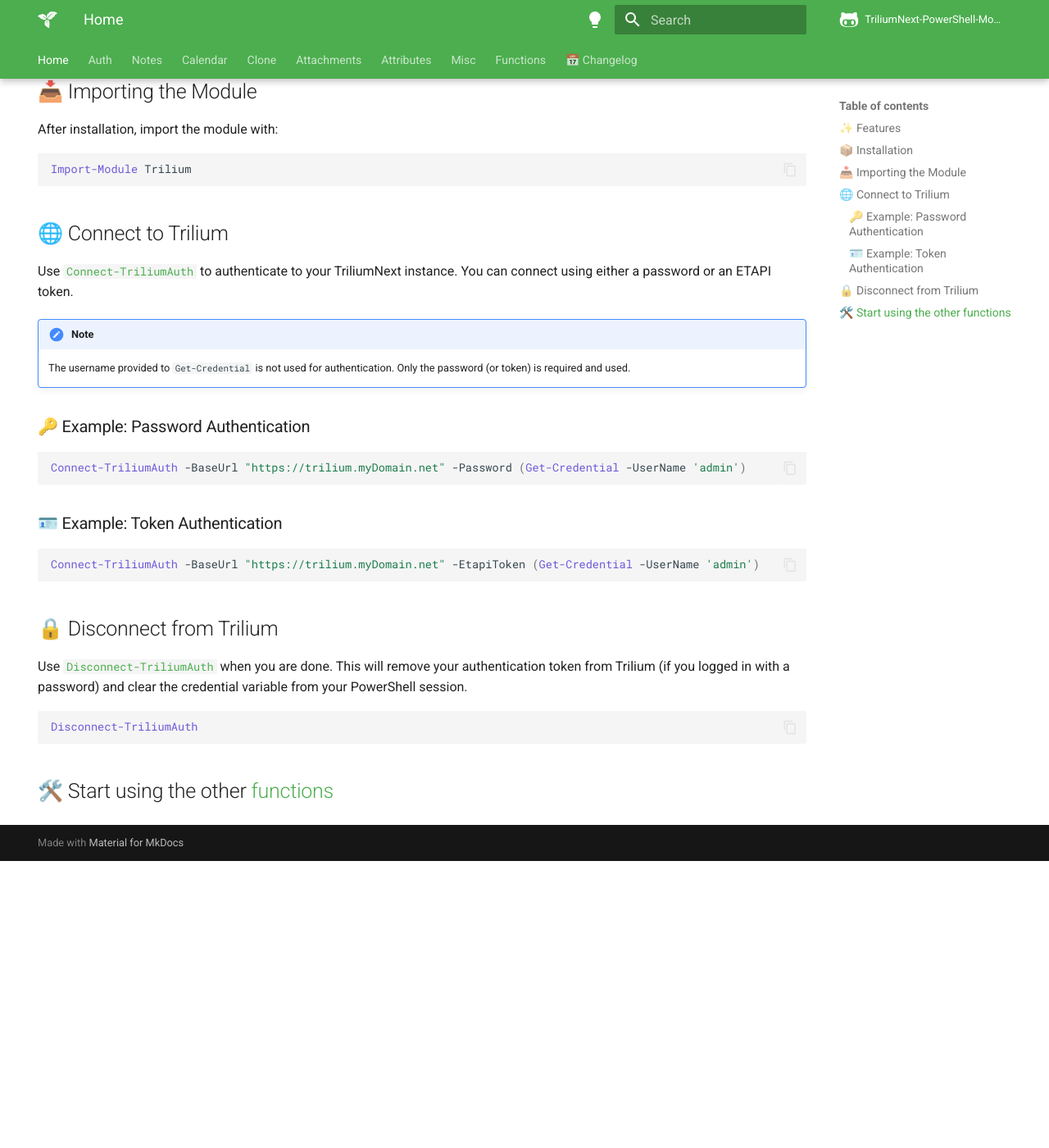
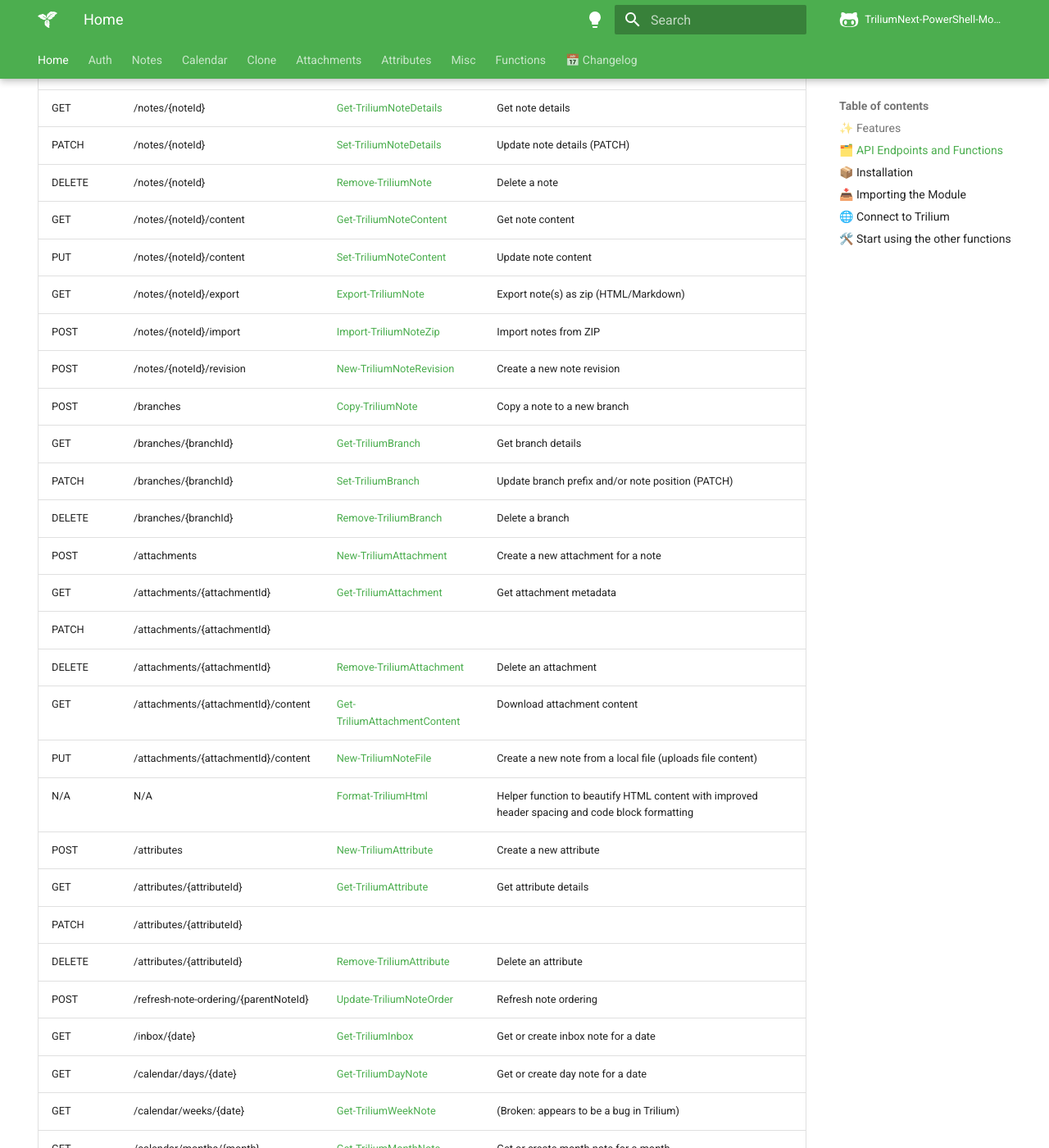
Before and after one commit to ptmorris1/TriliumNext-Powershell-Module, an MkDocs documentation site: the page built from docs/index.md, in a window 1280 px wide and 1400 px high, scrolled down 933 px. Shown: the whole window at 82% size. Built offline with MkDocs 1.6.1 and Material for MkDocs 9.7.7, drawn with Linux system fonts in a browser that asks for light colours; comment, search, counter and statistics services are not loaded; before the commit the page ends 1983 px from its top, so only the background shows below that; some of the changed text lies outside the part shown.

Commit message:
update docs

````diff
--- a/docs/index.md
+++ b/docs/index.md
@@ -26,6 +26,49 @@
 - Retrieve application info and root note details
 - And more!
 
+## 🗂️ API Endpoints and Functions
+
+| Method | Endpoint | Function | Notes |
+|--------|----------|----------|-------|
+| POST   | /create-note | [New-TriliumNote](notes/New-TriliumNote.md) | Create a new note |
+| GET    | /notes | [Find-TriliumNote](notes/Find-TriliumNote.md) | Search for notes |
+| GET    | /notes/{noteId} | [Get-TriliumNoteDetails](notes/Get-TriliumNoteDetail.md) | Get note details |
+| PATCH  | /notes/{noteId} | [Set-TriliumNoteDetails](notes/Set-TriliumNoteDetails.md) | Update note details (PATCH) |
+| DELETE | /notes/{noteId} | [Remove-TriliumNote](notes/Remove-TriliumNote.md) | Delete a note |
+| GET    | /notes/{noteId}/content | [Get-TriliumNoteContent](notes/Get-TriliumNoteContent.md) | Get note content |
+| PUT    | /notes/{noteId}/content | [Set-TriliumNoteContent](notes/Set-TriliumNoteContent.md) | Update note content |
+| GET    | /notes/{noteId}/export | [Export-TriliumNote](notes/Export-TriliumNote.md) | Export note(s) as zip (HTML/Markdown) |
+| POST   | /notes/{noteId}/import | [Import-TriliumNoteZip](notes/Import-TriliumNoteZip.md) | Import notes from ZIP |
+| POST   | /notes/{noteId}/revision | [New-TriliumNoteRevision](notes/New-TriliumNoteRevision.md) | Create a new note revision |
+| POST   | /branches | [Copy-TriliumNote](clone/Copy-TriliumNote.md) | Copy a note to a new branch |
+| GET    | /branches/{branchId} | [Get-TriliumBranch](clone/Get-TriliumBranch.md) | Get branch details |
+| PATCH  | /branches/{branchId} | [Set-TriliumBranch](clone/Set-TriliumBranch.md) | Update branch prefix and/or note position (PATCH) |
+| DELETE | /branches/{branchId} | [Remove-TriliumBranch](clone/Remove-TriliumBranch.md) | Delete a branch |
+| POST   | /attachments | [New-TriliumAttachment](attachments/New-TriliumAttachment.md) | Create a new attachment for a note |
+| GET    | /attachments/{attachmentId} | [Get-TriliumAttachment](attachments/Get-TriliumAttachment.md) | Get attachment metadata |
+| PATCH  | /attachments/{attachmentId} |  | |
+| DELETE | /attachments/{attachmentId} | [Remove-TriliumAttachment](attachments/Remove-TriliumAttachment.md) | Delete an attachment |
+| GET    | /attachments/{attachmentId}/content | [Get-TriliumAttachmentContent](attachments/Get-TriliumAttachmentContent.md) | Download attachment content |
+| PUT    | /attachments/{attachmentId}/content | [New-TriliumNoteFile](attachments/New-TriliumNoteFile.md) | Create a new note from a local file (uploads file content) |
+| N/A    | N/A | [Format-TriliumHtml](misc/Format-TriliumHtml.md) | Helper function to beautify HTML content with improved header spacing and code block formatting |
+| POST   | /attributes | [New-TriliumAttribute](attributes/New-TriliumAttribute.md) | Create a new attribute |
+| GET    | /attributes/{attributeId} | [Get-TriliumAttribute](attributes/Get-TriliumAttribute.md) | Get attribute details |
+| PATCH  | /attributes/{attributeId} |  | |
+| DELETE | /attributes/{attributeId} | [Remove-TriliumAttribute](attributes/Remove-TriliumAttribute.md) | Delete an attribute |
+| POST   | /refresh-note-ordering/{parentNoteId} | [Update-TriliumNoteOrder](misc/Update-TriliumNoteOrder.md) | Refresh note ordering |
+| GET    | /inbox/{date} | [Get-TriliumInbox](calendar/Get-TriliumInbox.md) | Get or create inbox note for a date |
+| GET    | /calendar/days/{date} | [Get-TriliumDayNote](calendar/Get-TriliumDayNote.md) | Get or create day note for a date |
+| GET    | /calendar/weeks/{date} | [Get-TriliumWeekNote](calendar/Get-TriliumWeekNote.md) | (Broken: appears to be a bug in Trilium) |
+| GET    | /calendar/months/{month} | [Get-TriliumMonthNote](calendar/Get-TriliumMonthNote.md) | Get or create month note for a month |
+| GET    | /calendar/years/{year} | [Get-TriliumYearNote](calendar/Get-TriliumYearNote.md) | Get or create year note for a year |
+| POST   | /auth/login | [Connect-TriliumAuth](auth/Connect-TriliumAuth.md) | Authenticate to Trilium (now uses 'Bearer' for ETAPI) |
+| POST   | /auth/logout | [Disconnect-TriliumAuth](auth/Disconnect-TriliumAuth.md) | Logout from Trilium |
+| GET    | /app-info | [Get-TriliumInfo](misc/Get-TriliumInfo.md) | Get Trilium server info |
+| PUT    | /backup/{backupName} | [New-TriliumBackup](misc/New-TriliumBackup.md) | Create a new backup |
+| GET    | /notes/root | [Get-TriliumRootNote](misc/Get-TriliumRootNote.md) | Get root note details (requires Connect-TriliumAuth, no params; every root note has id 'root'). |
+| GET    | /notes/{noteId}/attachments | [Get-TriliumNoteAttachment](attachments/Get-TriliumNoteAttachment.md) | Retrieves attachments for a specific note (Undocumented API) |
+
+
 ## 📦 Installation
 
 To install the module, run:
@@ -42,31 +85,6 @@
 Import-Module Trilium
 ```
 
-## 🌐 Connect to Trilium
-
-Use [`Connect-TriliumAuth`](auth/Connect-TriliumAuth.md) to authenticate to your TriliumNext instance. You can connect using either a password or an ETAPI token.
-
-!!! note
-    The username provided to `Get-Credential` is not used for authentication. Only the password (or token) is required and used.
-
-### 🔑 Example: Password Authentication
-
-```powershell
-Connect-TriliumAuth -BaseUrl "https://trilium.myDomain.net" -Password (Get-Credential -UserName 'admin')
-```
-
-### 🪪 Example: Token Authentication
-
-```powershell
-Connect-TriliumAuth -BaseUrl "https://trilium.myDomain.net" -EtapiToken (Get-Credential -UserName 'admin')
-```
-
-## 🔒 Disconnect from Trilium
-
-Use [`Disconnect-TriliumAuth`](auth/Disconnect-TriliumAuth.md) when you are done. This will remove your authentication token from Trilium (if you logged in with a password) and clear the credential variable from your PowerShell session.
-
-```powershell
-Disconnect-TriliumAuth
-```
+## 🌐 [Connect to Trilium](./auth/auth.md)
 
 ## 🛠️ Start using the other [functions](Trilium.md)
````
